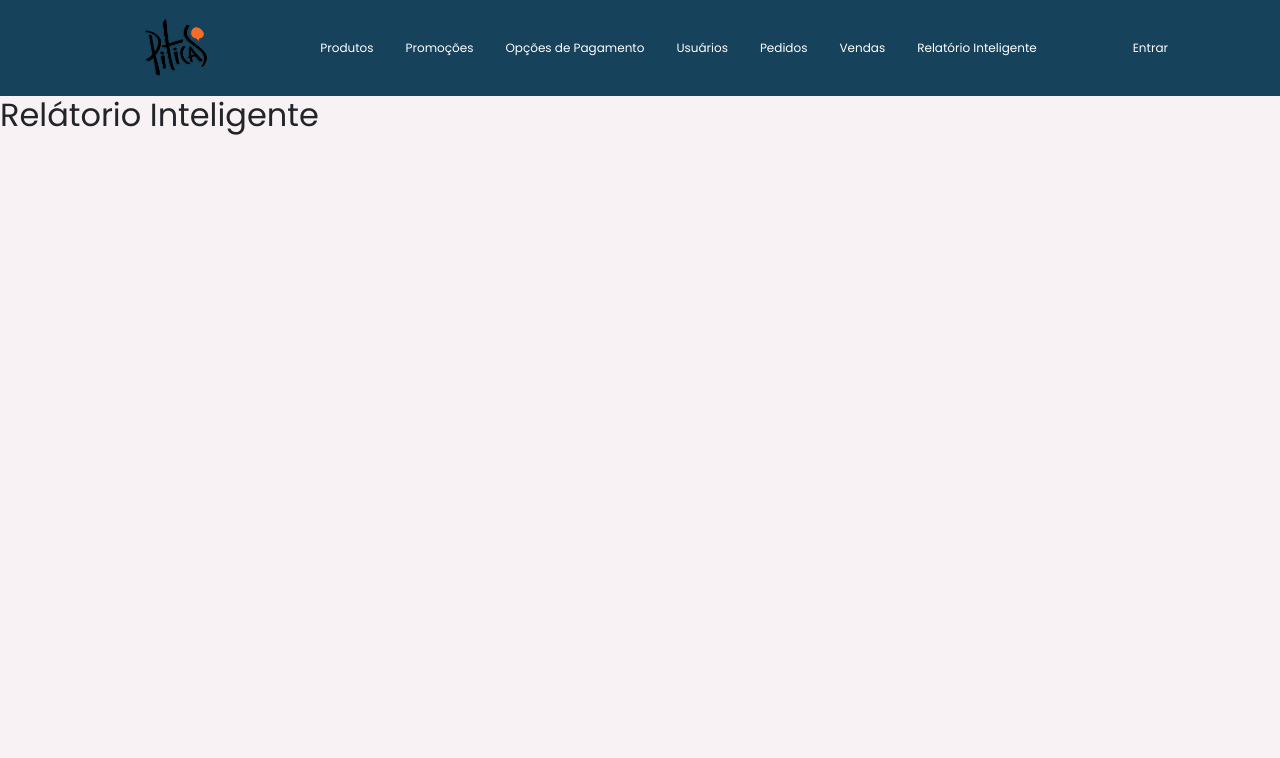
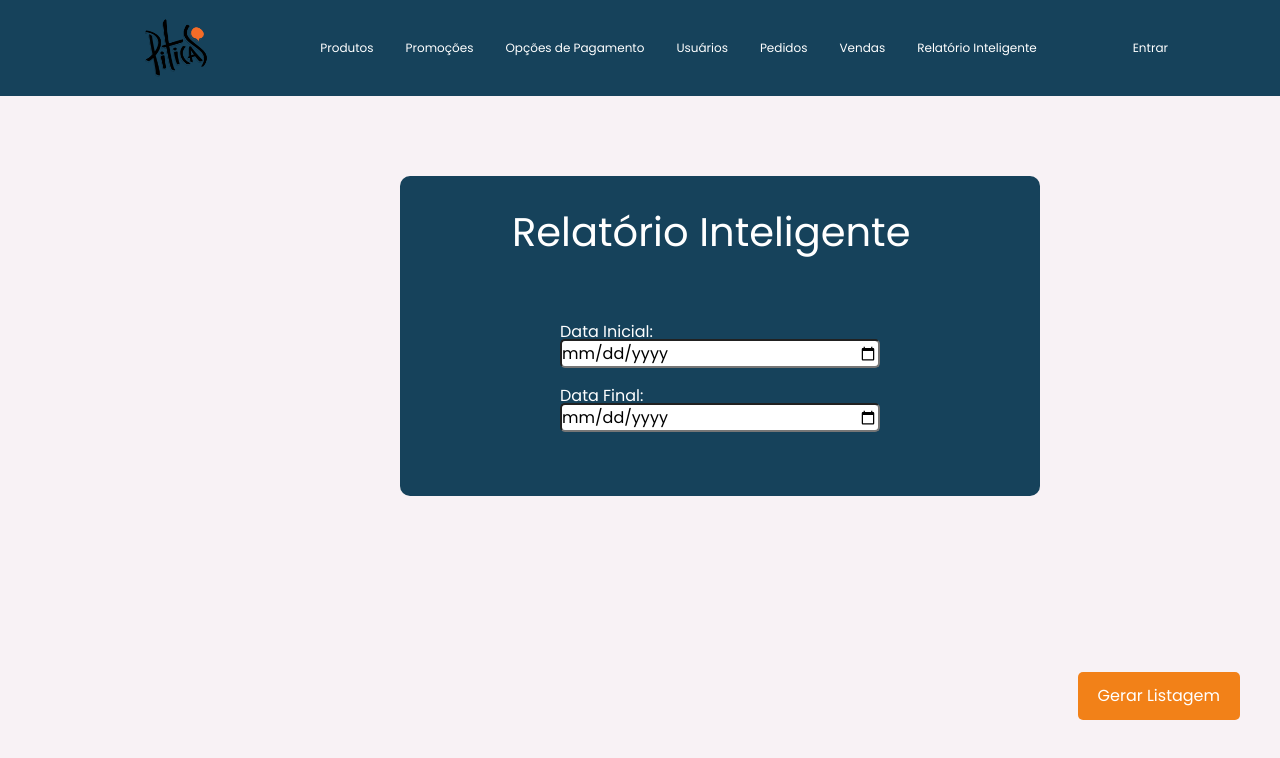
Before and after one commit to filipesoaresr/PIDI, a React (Create React App) app: page /report in a window 1280 px wide. Shown: the top 758 px of the page. Built offline with nearby package versions, Linux system fonts and the light colour scheme; no server answers.

Commit message:
Alteração do front-end(Pedidos, Promoções e etc)

```diff
--- a/src/pages/Order/NewOrderPage/index.tsx
+++ b/src/pages/Order/NewOrderPage/index.tsx
@@ -3,7 +3,7 @@ import { Link } from 'react-router-dom';
 import { ProductContext } from '../../../contexts/ProductContext';
 import { PromotionContext } from '../../../contexts/PromotionContext';
 import { api } from '../../../services/api';
-import { Container,Form, MainSection, AddProductSection, FormBlock, SecondSection  } from './styles';
+import { Container, Form, MainSection, AddProductSection, FormBlock, SecondSection  } from './styles';
 import { Table } from 'reactstrap';
 import { Button } from 'reactstrap';
 
--- a/src/pages/Order/NewOrderPage/styles.ts
+++ b/src/pages/Order/NewOrderPage/styles.ts
@@ -2,4 +2,127 @@ import styled from 'styled-components';
 
 export const Container = styled.div `
 
+    display: flex;
+    justify-content: center;
+    align-items: center;
+
 `;
+
+export const FormBlock = styled.div `
+
+    display: flex;
+    justify-content: center;
+    align-items: center;
+
+`;
+
+export const SecondSection = styled.section `
+    margin-left: 2rem;
+    margin-top: 3rem;
+
+`;
+
+export const Form = styled.form `
+    //display: flex;
+    //justify-content: center;
+    //align-items: center;
+
+    text-align: center;
+
+    margin-top: 5rem;
+    margin-bottom: 2rem;
+
+    background: #16425B;
+    color: #fff;
+
+    width: 80%;
+
+
+    border-radius: 5px;
+
+
+    h3 {
+        margin-top: 2rem;
+    }
+
+    p {
+        margin-top: 0.5rem;
+    }
+
+    input {
+        width: 15rem;
+        height: 1.5rem;
+        border-radius: 5px;
+    }
+
+    select {
+        width: 15rem;
+        height: 1.5rem;
+
+        border-radius: 5px;
+
+    }
+
+
+    button#form-btn{
+
+        width: 20rem;
+
+        margin-top: 5rem;
+        margin-bottom: 2rem;
+
+        padding: 0.8rem 4rem;
+        cursor: pointer;
+
+        border-radius: 5px;
+        background: #F28118;
+        color: #fff;
+
+    }
+
+    #buttonCancel{
+        width: 20rem;
+
+        margin-top: 5rem;
+        margin-bottom: 2rem;
+
+        padding: 0.8rem 4rem;
+        cursor: pointer;
+
+        border-radius: 5px;
+        background: #E8563A;
+        color: #fff;
+    }
+
+`;
+
+export const MainSection = styled.section `
+    margin-right: 2rem;
+    margin-top: 3rem;
+
+    p{
+        margin-right: 2rem;
+    }
+
+`;
+
+
+export const AddProductSection = styled.section `
+    margin-left: 2rem;
+    margin-right: 2rem;
+    margin-top: 3rem;
+
+    background: #F28118;
+
+    padding: 2rem;
+
+    table {
+        color: #fff;
+
+
+        button {
+            background: green;
+        }
+    }
+
+    `;
--- a/src/pages/Order/OrderPage/styles.ts
+++ b/src/pages/Order/OrderPage/styles.ts
@@ -1,10 +1,12 @@
 import styled from 'styled-components';
-
 export const Container = styled.div `
 
-    display: flex;
+    display: block;
     justify-content: center;
     align-items: center;
+    width: 100%;
+    margin-bottom: 5rem;
+
 
     button.register {
         position:fixed;
@@ -18,23 +20,23 @@ export const Container = styled.div `
         border-radius: 5px;
         color: #FFFF;
         background: #F28118;
-
-        cursor:pointer;
         transition: filter 0.2s;
 
         &:hover {
         filter: brightness(0.8);
+        cursor: pointer;
         }
     }
 
 `;
 
-export const ProductIntro = styled.div `
+export const OrderIntro = styled.div `
 
     display: block;
     justify-content: center;
     align-items: center;
 
+    margin-left: 30rem;
     margin-top: 5rem;
 
     h1{
@@ -55,7 +57,7 @@ export const ProductIntro = styled.div `
 
     button {
         margin-top: 2rem;
-        //margin-left: 4rem;
+        //margin-left: 7.5rem;
 
         width: 25rem;
         height: 2rem;
@@ -76,7 +78,39 @@ export const ProductIntro = styled.div `
     }
 `;
 
-export const ProductTable = styled.div `
+export const OrderTable = styled.div `
+
+
+    justify-content: center;
+    align-items: center;
+    margin-top: 8rem;
+
+
+
+  table{
+      border: 5px solid;
+      width: 60%;
+      margin-left: 19rem;
+
+  }
+
+  th {
+    max-width: 80px;
+  }
+
+  td{
+      max-width: 60px;
+  }
+
+  #updateButton{
+      background-color: blue;
+      width: 5rem;
+  }
+
+  #deleteButton{
+      background-color: red;
+      width: 5rem;
+  }
 
 
 `;
--- a/src/pages/Promotion/NewPromotionPage/index.tsx
+++ b/src/pages/Promotion/NewPromotionPage/index.tsx
@@ -3,7 +3,7 @@ import { Link } from 'react-router-dom';
 import { ProductContext } from '../../../contexts/ProductContext';
 import { PromotionContext } from '../../../contexts/PromotionContext';
 import { api } from '../../../services/api';
-import { Container,Form, MainSection, AddProductSection, FormBlock } from './styles'
+import { Container,Form, MainSection, AddProductSection, FormBlock, SecondSection } from './styles'
 
 import { Table } from 'reactstrap';
 import { Button } from 'reactstrap';
@@ -80,12 +80,10 @@ const { products } = useContext(ProductContext)
                         />
 
 
-                        <p>Fim da Promoção</p>
-                        <input
-                        type="date"
-                        value={endDate}
-                        onChange={event => setEndDate(event.target.value)}
-                        />
+
+                    </MainSection>
+
+                    <SecondSection>
 
                         <p>Desconto</p>
                         <select value={discount} onChange={event => setDiscount(event.target.value)}>
@@ -96,7 +94,17 @@ const { products } = useContext(ProductContext)
                             <option value="20">20% OFF</option>
                             <option value="10">10% OFF</option>
                         </select>
-                    </MainSection>
+
+                        <p>Fim da Promoção</p>
+                        <input
+                        type="date"
+                        value={endDate}
+                        onChange={event => setEndDate(event.target.value)}
+                        />
+
+                    </SecondSection>
+
+                    </FormBlock>
 
                     <AddProductSection>
                     <Table bordered hover responsive >
@@ -151,7 +159,6 @@ const { products } = useContext(ProductContext)
                 </Table>
                     </AddProductSection>
                     <br />
-                </FormBlock>
 
                 <Link to="/promotions">
                     <button id="buttonCancel" type="reset">Voltar</button>
--- a/src/pages/Promotion/NewPromotionPage/styles.ts
+++ b/src/pages/Promotion/NewPromotionPage/styles.ts
@@ -10,6 +10,15 @@ export const Container = styled.div `
 
 export const FormBlock = styled.div `
 
+    display: flex;
+    justify-content: center;
+    align-items: center;
+
+`;
+
+export const SecondSection = styled.section `
+    margin-left: 2rem;
+    margin-top: 3rem;
 
 `;
 
@@ -47,7 +56,7 @@ export const Form = styled.form `
     }
 
     select {
-        width: 15%;
+        width: 15rem;
         height: 1.5rem;
 
         border-radius: 5px;
@@ -66,7 +75,7 @@ export const Form = styled.form `
         cursor: pointer;
 
         border-radius: 5px;
-        background: #F28118;
+        background: green;
         color: #fff;
 
     }
@@ -91,23 +100,29 @@ export const MainSection = styled.section `
     margin-right: 2rem;
     margin-top: 3rem;
 
+    p{
+        margin-right: 2rem;
+    }
+
 `;
 
 
 export const AddProductSection = styled.section `
     margin-left: 2rem;
+    margin-right: 2rem;
     margin-top: 3rem;
+
+    background: #F28118;
 
     padding: 2rem;
 
     table {
         color: #fff;
 
+
         button {
             background: green;
         }
     }
 
-
-
-`;
+    `;
--- a/src/pages/ReportPage/index.tsx
+++ b/src/pages/ReportPage/index.tsx
@@ -1,9 +1,30 @@
 import React from 'react'
+import { Container, ReportIntro, Form } from './styles'
+import { Link } from 'react-router-dom'
+import { Button } from 'reactstrap';
 
 export default function ReportPage() {
     return (
-        <div>
-            <h2>Relátorio Inteligente</h2>
-        </div>
+        <Container>
+        <Form>
+
+            <ReportIntro>
+
+                <h1>Relatório Inteligente</h1>
+
+                <p>Data Inicial:</p>
+                <input type='date' />
+
+                <p>Data Final:</p>
+                <input type='date' />
+
+            </ReportIntro>
+
+            <Link to='/sales/salespage'>
+                <button type='button' className="register">Gerar Listagem</button>
+            </Link>
+
+        </Form>
+    </Container>
     )
 }
--- a/src/pages/ReportPage/styles.ts
+++ b/src/pages/ReportPage/styles.ts
@@ -1 +1,104 @@
 import styled from 'styled-components';
+
+export const Container = styled.div `
+
+    display: block;
+    justify-content: center;
+    align-items: center;
+    width: 100%;
+    margin-bottom: 5rem;
+
+
+
+    button.register {
+        position:fixed;
+        bottom:10%;
+        right: 40px;
+
+        margin:0;
+        padding:12px 20px;
+
+        border-style: none;
+        border-radius: 5px;
+        color: #FFFF;
+        background: #F28118;
+        transition: filter 0.2s;
+
+        &:hover {
+        filter: brightness(0.8);
+        cursor: pointer;
+        }
+    }
+
+`;
+
+export const Form = styled.form `
+
+
+   width: 40rem;
+   height: 20rem;
+   border-radius: 10px;
+   margin-left: 25rem;
+   margin-right: 7rem;
+
+
+
+    background: #16425B;
+    color: #fff;
+
+
+`;
+
+
+export const ReportIntro = styled.div `
+
+    display: block;
+    justify-content: center;
+    align-items: center;
+
+    margin-left: 5rem;
+    margin-top: 5rem;
+    padding-top: 2rem;
+
+    h1{
+
+        margin-bottom: 4rem;
+        margin-left: 2rem;
+    }
+
+    input {
+
+        width: 20rem;
+        height: 1.8rem;
+        border-radius: 5px;
+        margin-left: 5rem;
+    }
+
+    p{
+        margin-top: 1rem;
+        margin-bottom: -0.3rem;
+        margin-left: 5rem;
+    }
+
+    button {
+        margin-top: 2rem;
+        //margin-left: 7.5rem;
+
+        width: 25rem;
+        height: 2rem;
+        color: #fff;
+
+        border-radius: 5px;
+        border-style: none;
+
+        //padding: 1rem 10rem;
+        background: #F28118;
+
+        transition: filter 0.2s;
+
+        &:hover {
+        filter: brightness(0.8);
+        cursor: pointer;
+        }
+    }
+`;
--- a/src/pages/Sales/SalesPage/index.tsx
+++ b/src/pages/Sales/SalesPage/index.tsx
@@ -1,9 +1,31 @@
 import React from 'react'
+import { Container, SalesIntro, Form } from './styles'
+import { Link } from 'react-router-dom'
+import { Button } from 'reactstrap';
 
 export default function SalesPage() {
+
     return (
-        <div>
-            <h2>Vendas</h2>
-        </div>
+        <Container>
+            <Form>
+
+                <SalesIntro>
+
+                    <h1>Listagem de Vendas</h1>
+
+                    <p>Data Inicial:</p>
+                    <input type='date' />
+
+                    <p>Data Final:</p>
+                    <input type='date' />
+
+                </SalesIntro>
+
+                <Link to='/sales/salespage'>
+                    <button type='button' className="register">Gerar Listagem</button>
+                </Link>
+
+            </Form>
+        </Container>
     )
 }
--- a/src/pages/Sales/SalesPage/styles.ts
+++ b/src/pages/Sales/SalesPage/styles.ts
@@ -1 +1,104 @@
 import styled from 'styled-components';
+
+export const Container = styled.div `
+
+    display: block;
+    justify-content: center;
+    align-items: center;
+    width: 100%;
+    margin-bottom: 5rem;
+
+
+
+    button.register {
+        position:fixed;
+        bottom:10%;
+        right: 40px;
+
+        margin:0;
+        padding:12px 20px;
+
+        border-style: none;
+        border-radius: 5px;
+        color: #FFFF;
+        background: #F28118;
+        transition: filter 0.2s;
+
+        &:hover {
+        filter: brightness(0.8);
+        cursor: pointer;
+        }
+    }
+
+`;
+
+export const Form = styled.form `
+
+
+   width: 40rem;
+   height: 20rem;
+   border-radius: 10px;
+   margin-left: 25rem;
+   margin-right: 7rem;
+
+
+
+    background: #16425B;
+    color: #fff;
+
+
+`;
+
+
+export const SalesIntro = styled.div `
+
+    display: block;
+    justify-content: center;
+    align-items: center;
+
+    margin-left: 5rem;
+    margin-top: 5rem;
+    padding-top: 2rem;
+
+    h1{
+
+        margin-bottom: 4rem;
+        margin-left: 2rem;
+    }
+
+    input {
+
+        width: 20rem;
+        height: 1.8rem;
+        border-radius: 5px;
+        margin-left: 5rem;
+    }
+
+    p{
+        margin-top: 1rem;
+        margin-bottom: -0.3rem;
+        margin-left: 5rem;
+    }
+
+    button {
+        margin-top: 2rem;
+        //margin-left: 7.5rem;
+
+        width: 25rem;
+        height: 2rem;
+        color: #fff;
+
+        border-radius: 5px;
+        border-style: none;
+
+        //padding: 1rem 10rem;
+        background: #F28118;
+
+        transition: filter 0.2s;
+
+        &:hover {
+        filter: brightness(0.8);
+        cursor: pointer;
+        }
+    }
+`;
```
Also changed, not shown: src/pages/Order/OrderPage/index.tsx (+63 -8 lines), 2 other files (tests, documents, lock files or other folders).
